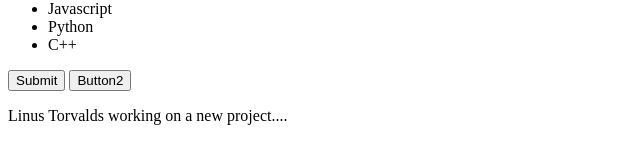
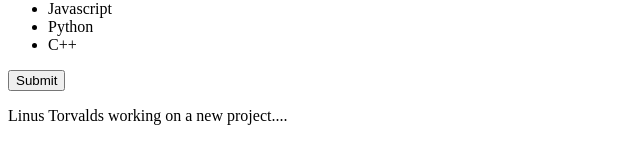
Before and after one commit to suraj-thadarai/gitTutorial, a plain HTML site: page index.html in a window 1280 px wide. Shown: the part 174-334 px from the top of the page, without its empty margins (0-640 px from the left). Drawn offline with Linux system fonts and the light colour scheme.

Commit message:
Revert "second button added"
This reverts commit 8135983048d9e643a24811d774e91a4107dfd2bf.

```diff
--- a/index.html
+++ b/index.html
@@ -16,8 +16,8 @@
     </ul>
 
     <button>Submit</button>
-    <button>Button2</button>
 
     <p>Linus Torvalds working on a new project....</p>
+
   </body>
 </html>
```
